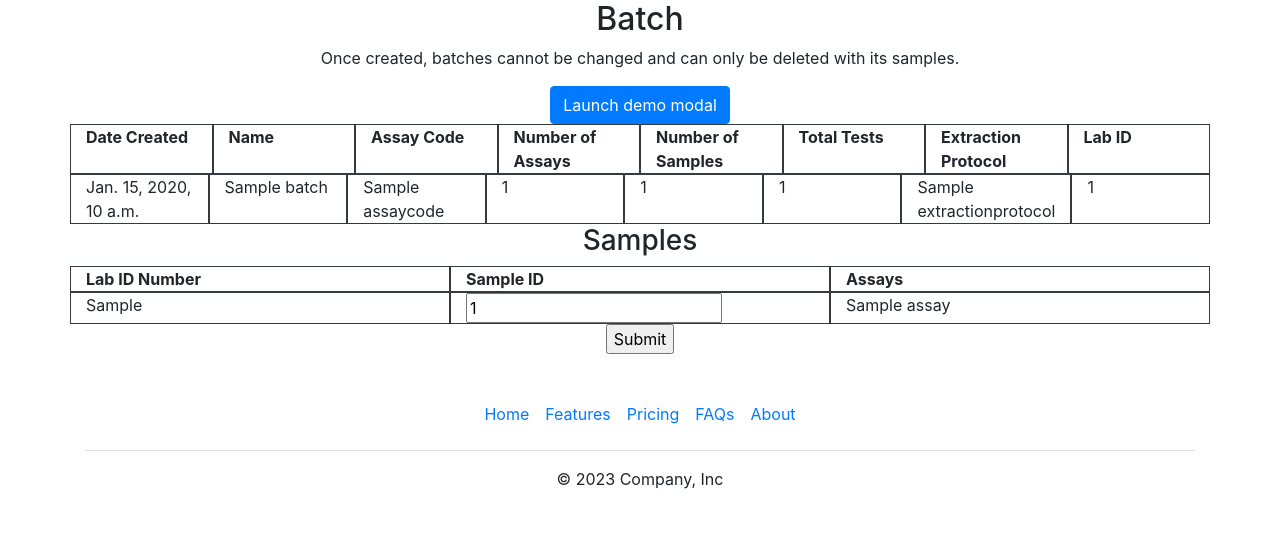
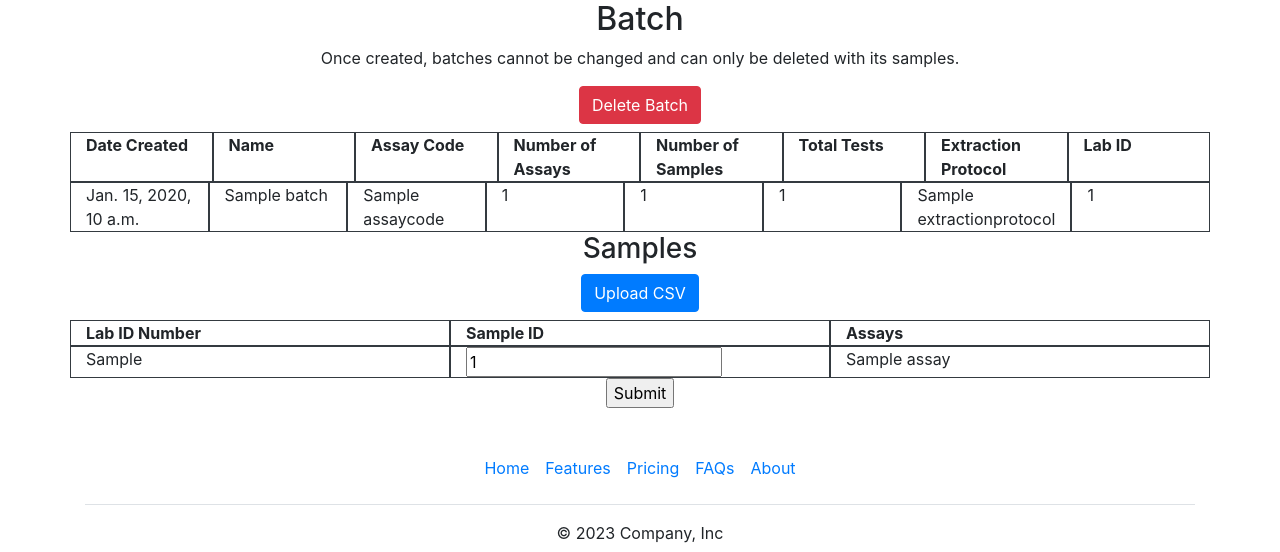
Before and after one commit to FusRaDa/pcr-project-2023-global, a Django app: page /batch-samples/sample/1/ in a window 1280 px wide. Shown: the part 56-608 px from the top of the page. Run offline with Django 4.2, Linux system fonts and the light colour scheme; a user stored in the database is signed in; tables that the repository leaves empty hold one stand-in row (values such as "Sample post"); parts of the project's set-up code (start-up, migrations or seed data) failed here and were passed over; some libraries are stand-ins or nearby versions.

Commit message:
hidden fields make me sad

```diff
--- a/pcr/forms.py
+++ b/pcr/forms.py
@@ -89,14 +89,9 @@ class BatchForm(ModelForm):
 
 class SampleForm(ModelForm):
 
-  def __init__(self, *args, **kwargs):
-    super(SampleForm, self).__init__(*args, **kwargs)
-    self.fields['lab_id_num'].disabled = True
-    self.fields['assays'].disabled = True
-
   class Meta:
     model = Sample
-    exclude = ['user', 'batch']
+    exclude = ['user', 'assays', 'lab_id_num', 'batch']
 # SAMPLE #
 
 
--- a/pcr/models.py
+++ b/pcr/models.py
@@ -368,8 +368,14 @@ class Sample(models.Model):
     constraints = [
       models.UniqueConstraint(
         fields=['user', 'lab_id_num'],
-        name='sample_unique',
+        name='user_lab_id_unique',
         violation_error_message = "A batch with this lab ID already exists.",
+      ),
+
+      models.UniqueConstraint(
+        fields=['batch', 'sample_id'],
+        name='batch_sample_id_unique',
+        violation_error_message = "Two or more samples in this batch contain the same sample ID.",
       )
     ]
 
--- a/pcr/templates/batch_samples.html
+++ b/pcr/templates/batch_samples.html
@@ -18,10 +18,8 @@
     <p>Once created, batches cannot be changed and can only be deleted with its samples.</p>
   </div>
 
-  <div class="row justify-content-center">
-    <button type="button" class="btn btn-primary" data-toggle="modal" data-target="pcr-modal">
-      Launch demo modal
-    </button>
+  <div class="row justify-content-center mb-2">
+    <input class="btn btn-danger" type="Submit" value="Delete Batch">
   </div>
 
   <div class="row font-weight-bold">
@@ -50,6 +48,11 @@
     <h3>Samples</h3>
   </div>
 
+  <div class="row justify-content-center mb-2">
+    <input class="btn btn-primary" type="Submit" value="Upload CSV">
+  </div>
+
+
   <div class="row font-weight-bold">
     <div class="col border border-dark">Lab ID Number</div>
     <div class="col border border-dark">Sample ID</div>
@@ -57,7 +60,16 @@
   </div>
 
   <form action="" method="POST">
+    {{ formset.management_form }}
+    {% csrf_token %}
     {% for samples, formset in data %}
+
+    {% for hidden in formset.hidden_fields %}
+      {{ hidden }}
+    {% endfor %}
+
+    {{formset.id}}
+
       <div class="row">
 
         <div class="col border border-dark">{{samples.lab_id_num}}</div>
@@ -79,37 +91,11 @@
 
       </div>
     {% endfor %}
+
     <div class="row justify-content-center">
       <input type="Submit" name="Update Samples">
     </div>
   </form>
 
-
-
-
-
-
-  <div class="modal fade" id="pcr-modal" tabindex="-1" role="dialog" aria-labelledby="exampleModalCenterTitle" aria-hidden="true">
-    <div class="modal-dialog modal-dialog-centered" role="document">
-      <div class="modal-content">
-        <div class="modal-header">
-          <h5 class="modal-title" id="exampleModalLongTitle">Modal title</h5>
-          <button type="button" class="close" data-dismiss="modal" aria-label="Close">
-            <span aria-hidden="true">&times;</span>
-          </button>
 </div>
-        <div class="modal-body">
-          ...
-        </div>
-        <div class="modal-footer">
-          <button type="button" class="btn btn-secondary" data-dismiss="modal">Close</button>
-          <button type="button" class="btn btn-primary">Save changes</button>
-        </div>
-      </div>
-    </div>
-  </div>
-
-  </div>
-</div>
-
 {% endblock %}
--- a/pcr/views.py
+++ b/pcr/views.py
@@ -1,6 +1,6 @@
 from django.shortcuts import render, redirect
 from django.contrib.auth.decorators import login_required
-from django.forms import inlineformset_factory, formset_factory
+from django.forms import inlineformset_factory
 from django.core.exceptions import ObjectDoesNotExist
 from django.contrib import messages
 
@@ -86,13 +86,19 @@ def batchSamples(request, username, pk):
 
     data = zip(samples, formset)
 
-    if formset.is_valid():
-      formset.save()
-      return redirect('batches')
+    if request.method == 'POST':
+      formset = SampleFormSet(request.POST, instance=batch)
+      if formset.is_valid():
+        print(formset.data)
+        formset.save()
+        return redirect('batches')
+      else:
+        print(formset.errors)
+        print(formset.non_form_errors())
 
   except ObjectDoesNotExist:
     return redirect('batches')
 
-  context = {'batch': batch, 'data': data}
+  context = {'batch': batch, 'data': data, 'formset': formset}
 
   return render(request, 'batch_samples.html', context)
```
Lines whose indentation alone changed are shown as unchanged.
